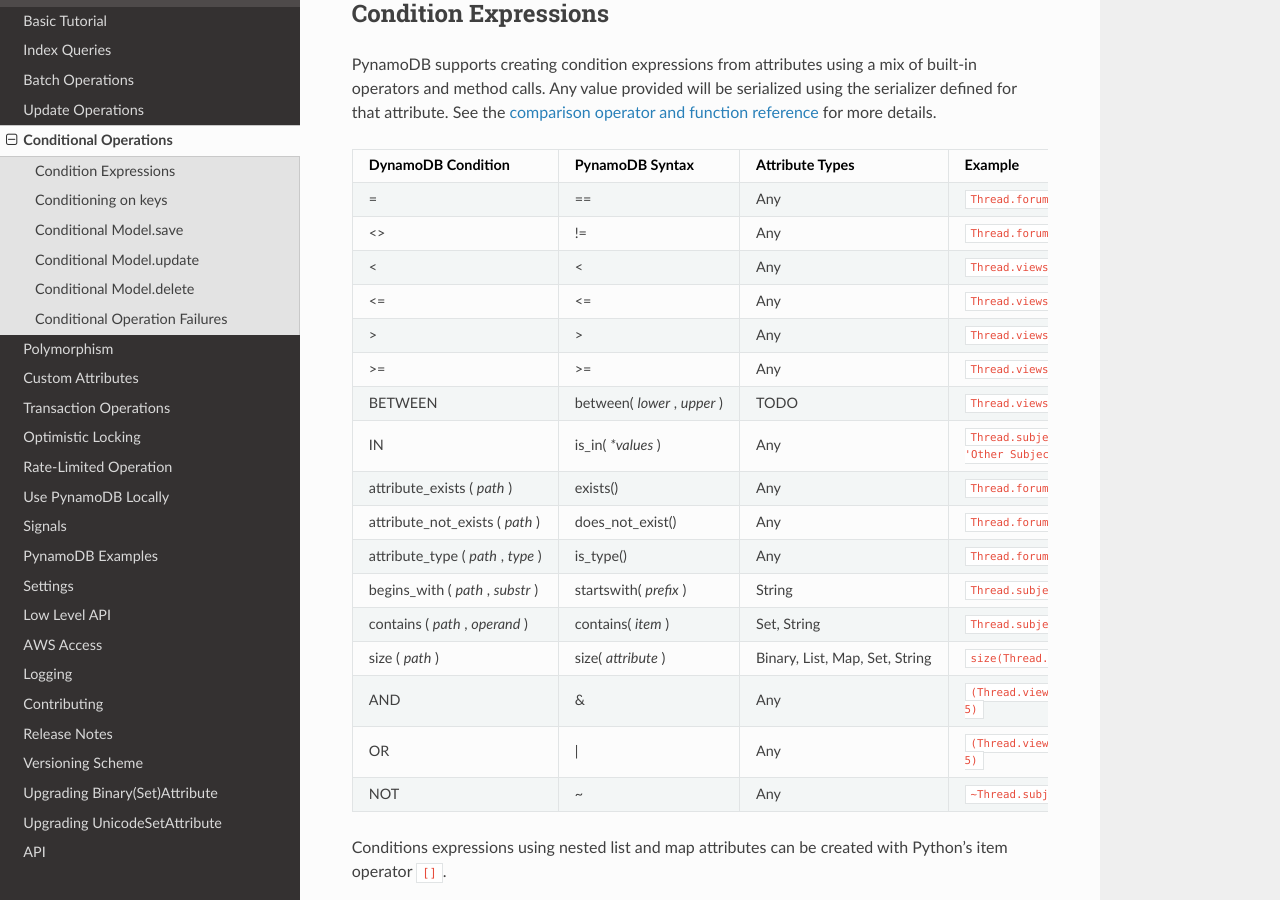
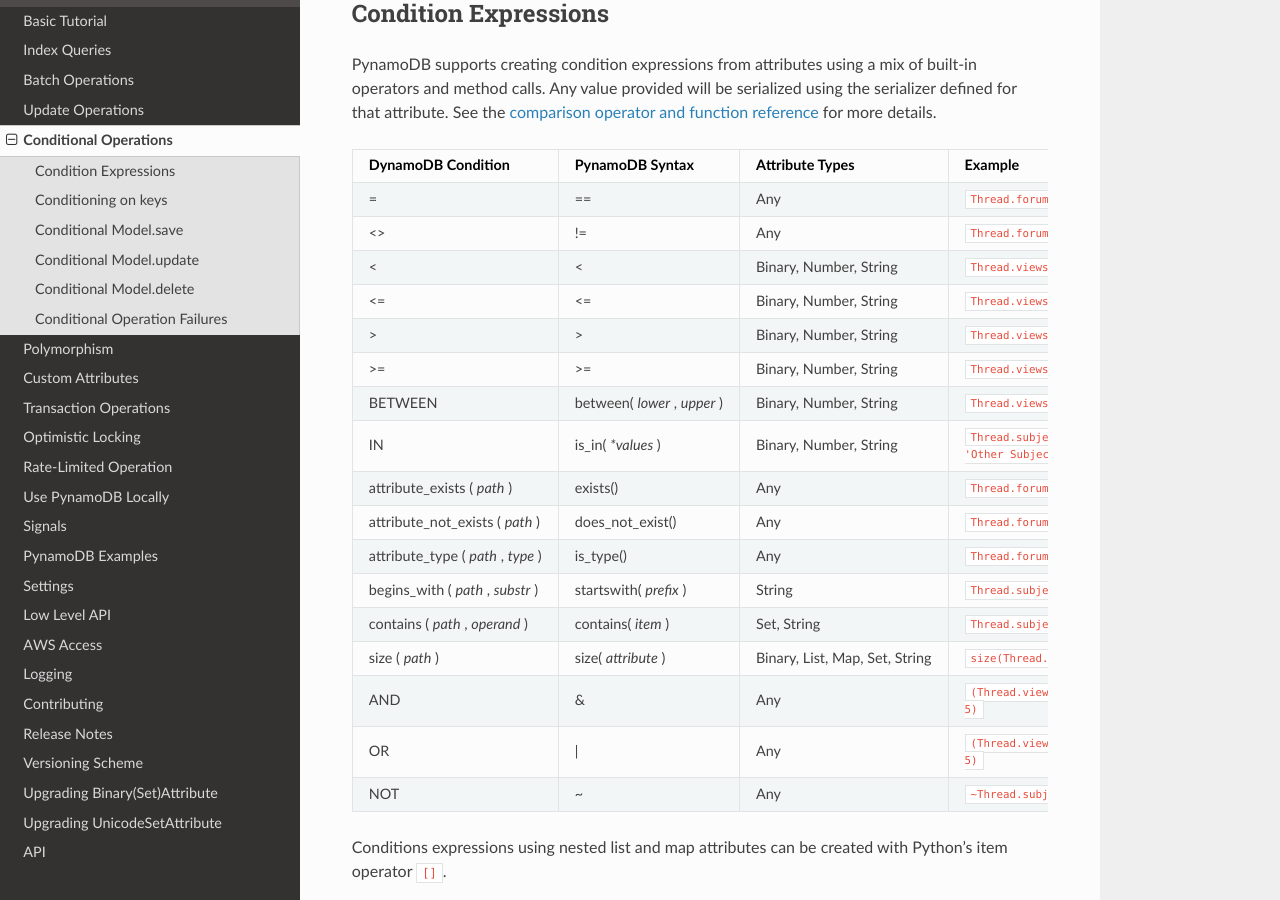
Before and after one commit to pynamodb/PynamoDB, a Sphinx documentation site: the page built from docs/conditional.rst, in a window 1280 px wide and 900 px high, scrolled down 599 px. Built offline with Sphinx 7.4.7 and the Read the Docs theme 2.0.0, drawn with Linux system fonts in a browser that asks for light colours.

Commit message:
clarify supported types

```diff
--- a/docs/conditional.rst
+++ b/docs/conditional.rst
@@ -42,12 +42,12 @@
 
     =, ==, Any, :code:`Thread.forum_name == 'Some Forum'`
     <>, !=, Any, :code:`Thread.forum_name != 'Some Forum'`
-    <, <, Any, :code:`Thread.views < 10`
-    <=, <=, Any, :code:`Thread.views <= 10`
-    >, >, Any, :code:`Thread.views > 10`
-    >=, >=, Any, :code:`Thread.views >= 10`
-    BETWEEN, "between( `lower` , `upper` )", "TODO", ":code:`Thread.views.between(1, 5)`"
-    IN, is_in( `*values` ), Any, ":code:`Thread.subject.is_in('Subject', 'Other Subject')`"
+    <, <, "Binary, Number, String", :code:`Thread.views < 10`
+    <=, <=, "Binary, Number, String", :code:`Thread.views <= 10`
+    >, >, "Binary, Number, String", :code:`Thread.views > 10`
+    >=, >=, "Binary, Number, String", :code:`Thread.views >= 10`
+    BETWEEN, "between( `lower` , `upper` )", "Binary, Number, String", ":code:`Thread.views.between(1, 5)`"
+    IN, is_in( `*values` ), "Binary, Number, String", ":code:`Thread.subject.is_in('Subject', 'Other Subject')`"
     attribute_exists ( `path` ), exists(), Any, :code:`Thread.forum_name.exists()`
     attribute_not_exists ( `path` ), does_not_exist(), Any, :code:`Thread.forum_name.does_not_exist()`
     "attribute_type ( `path` , `type` )", is_type(), Any, :code:`Thread.forum_name.is_type()`
```
